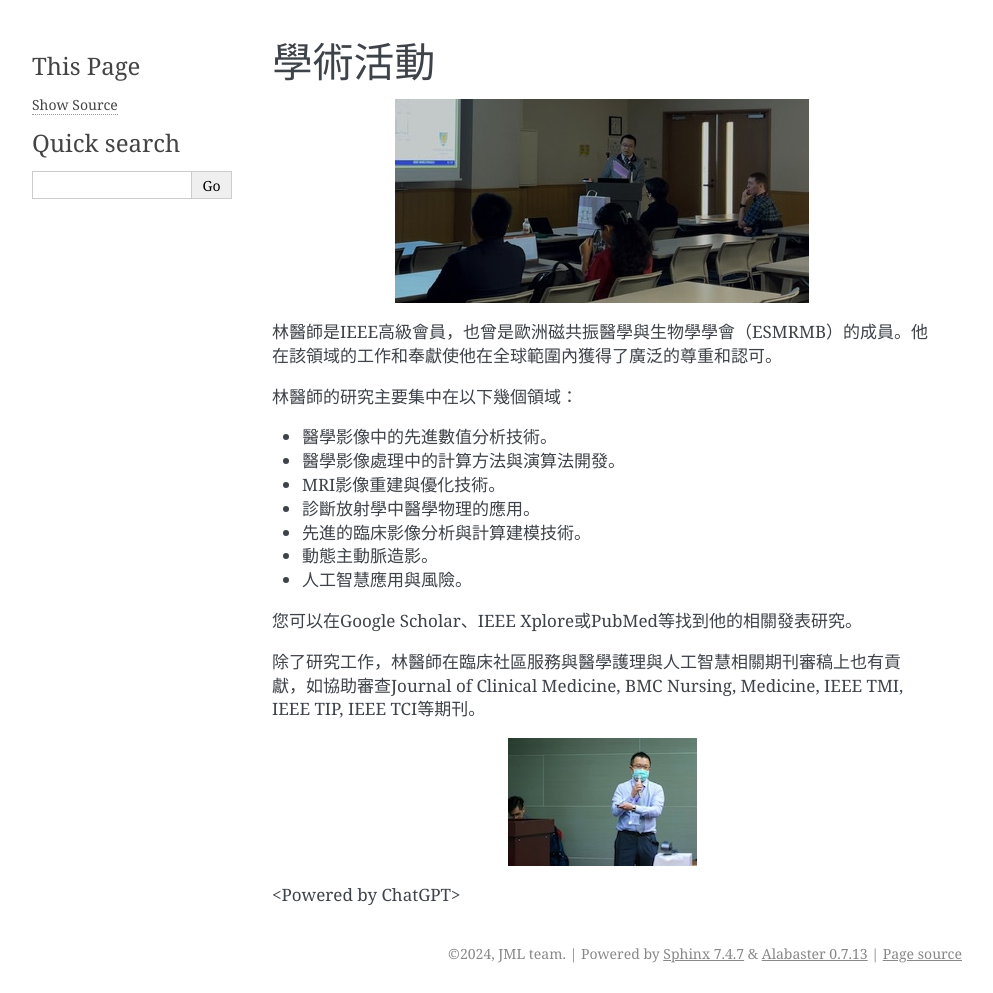
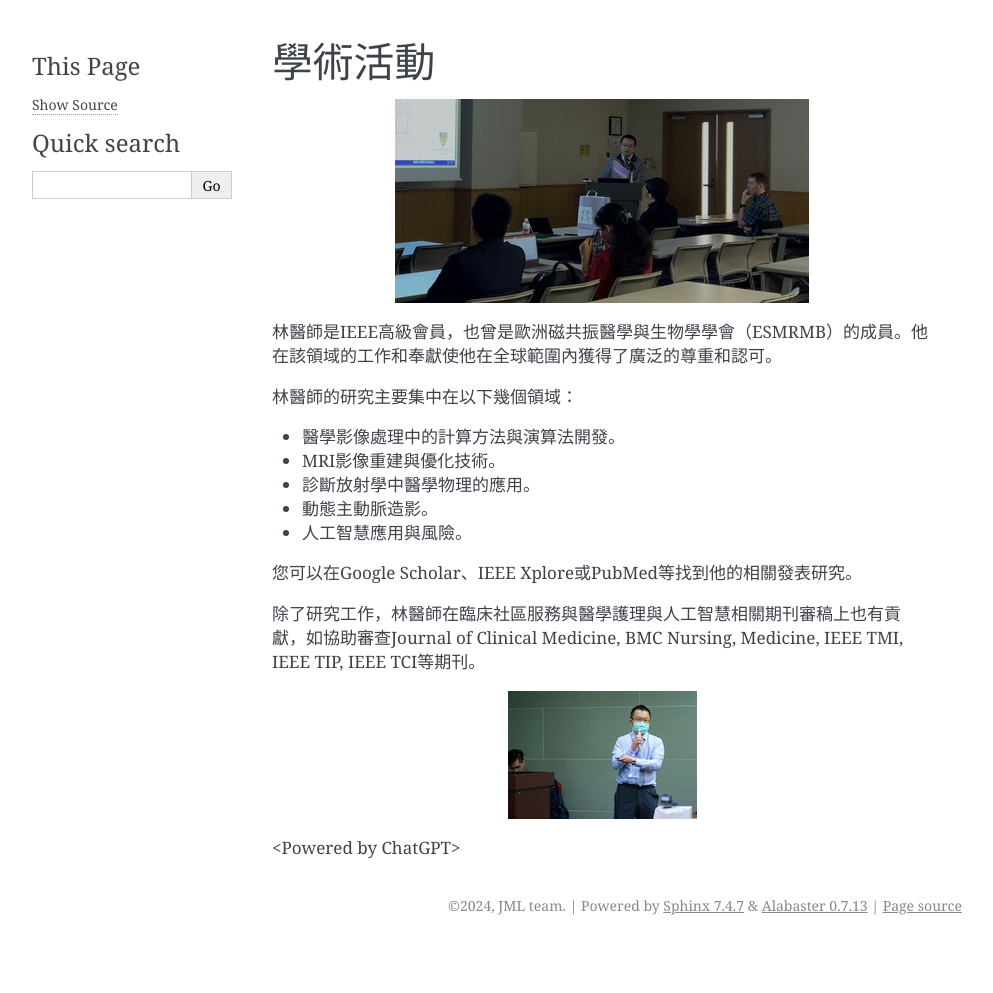
Before and after one commit to jyhmiinlin/jyhmiinlin.github.io, a Sphinx documentation site: the page built from docs/biography.rst, in a window 1280 px wide. Shown: the whole page, without its empty margins (148-1141 px from the left). Built offline with Sphinx 7.4.7, drawn with Linux system fonts in a browser that asks for light colours; pages that are not in the unit, such as notebooks, are missing from menus; after the commit the page ends 945 px from its top, so only the background shows below that.

Commit message:
update academic work

```diff
--- a/docs/biography.rst
+++ b/docs/biography.rst
@@ -11,11 +11,9 @@
 
 林醫師的研究主要集中在以下幾個領域：
 
-* 醫學影像中的先進數值分析技術。
 * 醫學影像處理中的計算方法與演算法開發。
 * MRI影像重建與優化技術。
 * 診斷放射學中醫學物理的應用。
-* 先進的臨床影像分析與計算建模技術。
 * 動態主動脈造影。
 * 人工智慧應用與風險。
 
```
